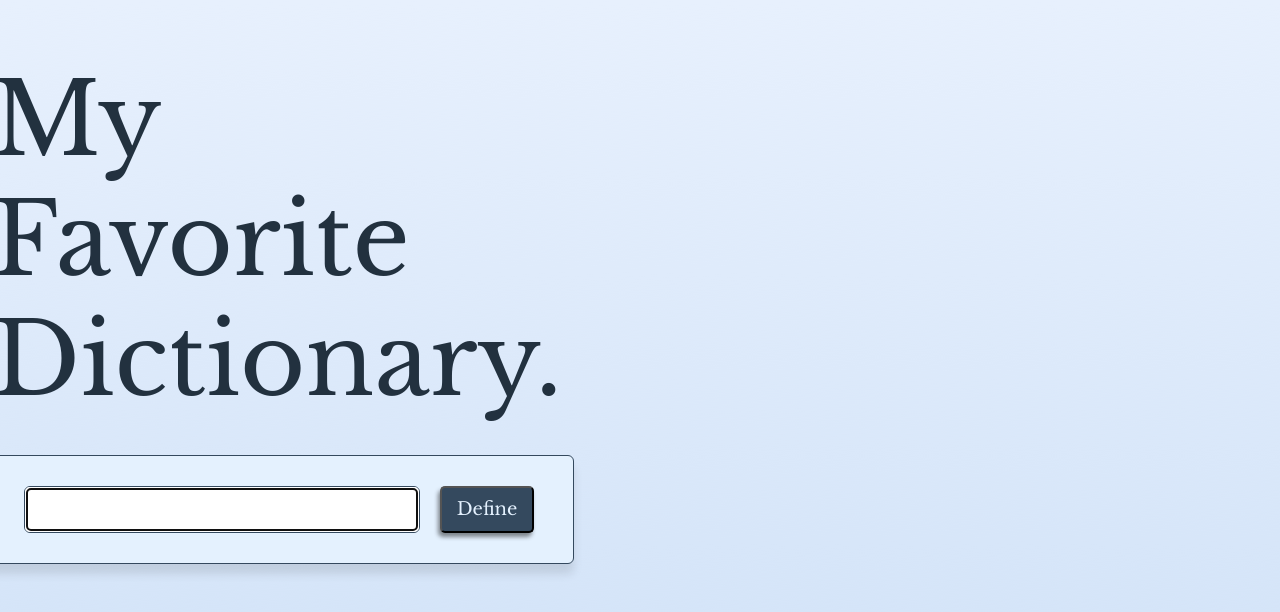
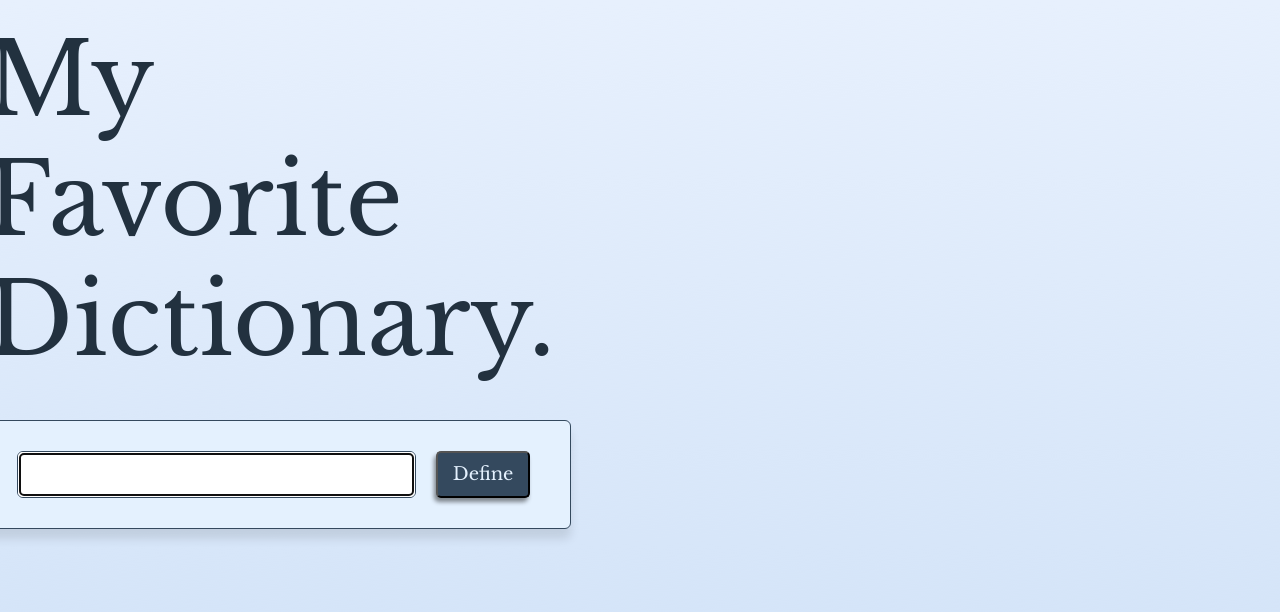
Before and after one commit to bfreitas1098/dictionary-project, a React (Create React App) app: page / in a window 1280 px wide. Shown: the top 612 px of the page. Built offline with nearby package versions, Linux system fonts and the light colour scheme.

Commit message:
Styled the images component and moved its positioning on the site

```diff
--- /dev/null
+++ b/src/Images.css
@@ -0,0 +1,4 @@
+.Images img {
+  border-radius: 4px;
+  margin: 20px 0;
+}
--- a/src/Images.js
+++ b/src/Images.js
@@ -1,4 +1,6 @@
 import React from "react";
+
+import "./Images.css";
 
 function Images(props) {
   console.log(props.images);
--- a/src/Search.css
+++ b/src/Search.css
@@ -1,7 +1,7 @@
 .Search h1 {
   font-size: 100px;
-  padding: 60px;
-  margin-left: -158px;
+  padding: 20px;
+  margin-left: -125px;
   max-width: 200px;
 }
 
@@ -32,8 +32,12 @@
   box-shadow: -2px 4px 4px 0px rgba(0, 0, 0, 0.45);
 }
 
+.Search .images-section {
+  margin-top: 70px;
+}
+
 .Search .search-content {
-  margin: 435px 0 0 -160px;
+  margin: 400px 0 0 -200px;
 }
 
 .Search .results-content {
--- a/src/Search.js
+++ b/src/Search.js
@@ -25,7 +25,7 @@ function Search() {
 
     const pexelsApiKey =
       "563492ad6f91700001000001858a74c66a824987be643e41407c1348";
-    let pexelsApiUrl = `https://api.pexels.com/v1/search?query=${keyword}&per_page=1`;
+    let pexelsApiUrl = `https://api.pexels.com/v1/search?query=${keyword}&per_page=6`;
     let headers = { Authorization: `Bearer ${pexelsApiKey}` };
     axios.get(pexelsApiUrl, { headers: headers }).then(handleImages);
   }
@@ -61,10 +61,12 @@ function Search() {
                 <input type="submit" value="Define" className="search-button" />
               </form>
             </section>
+            <div className="images-section">
+              <Images images={images} />
+            </div>
           </div>
           <div className="col-sm results-content">
             <Results results={results} />
-            <Images images={images} />
           </div>
         </div>
       </div>
```
